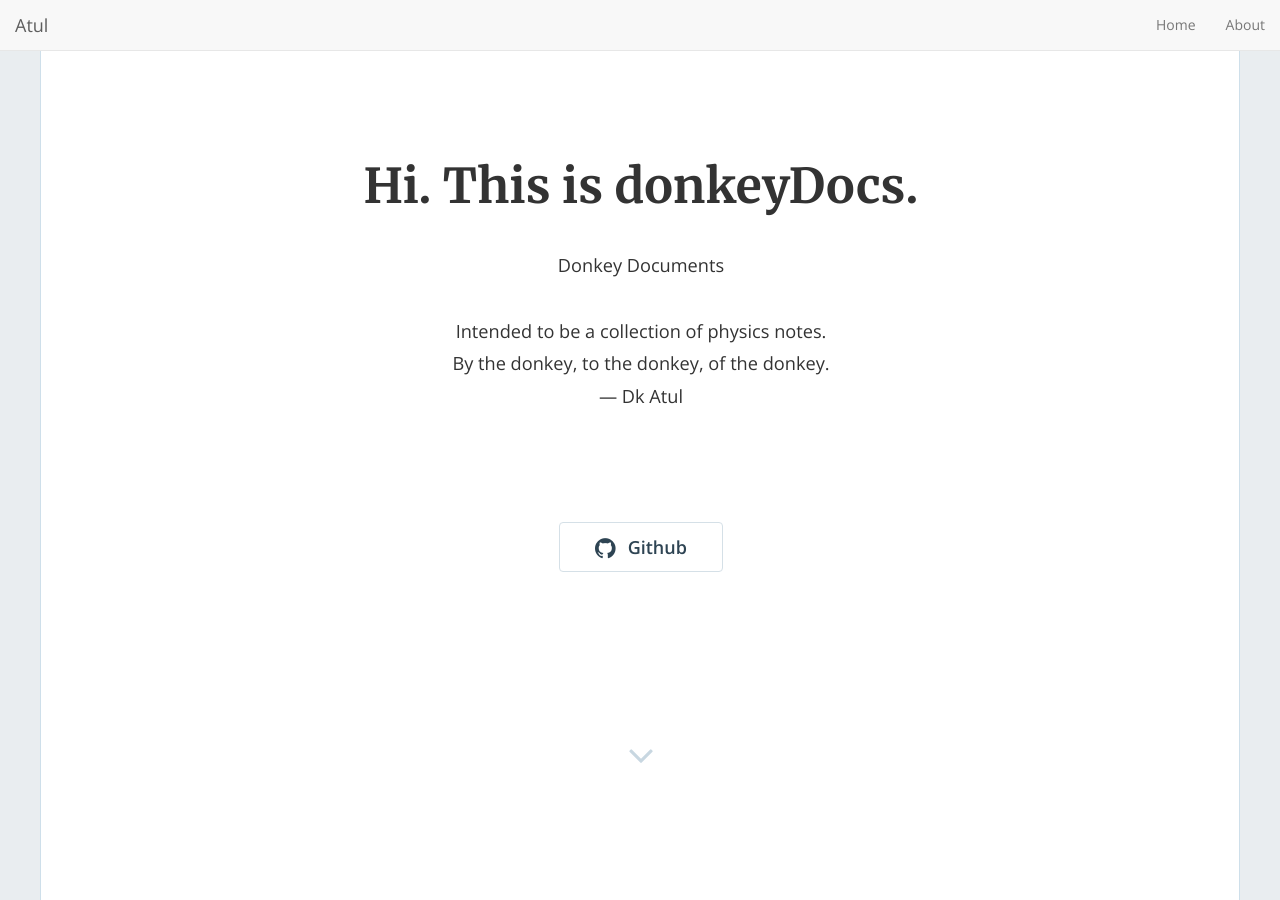
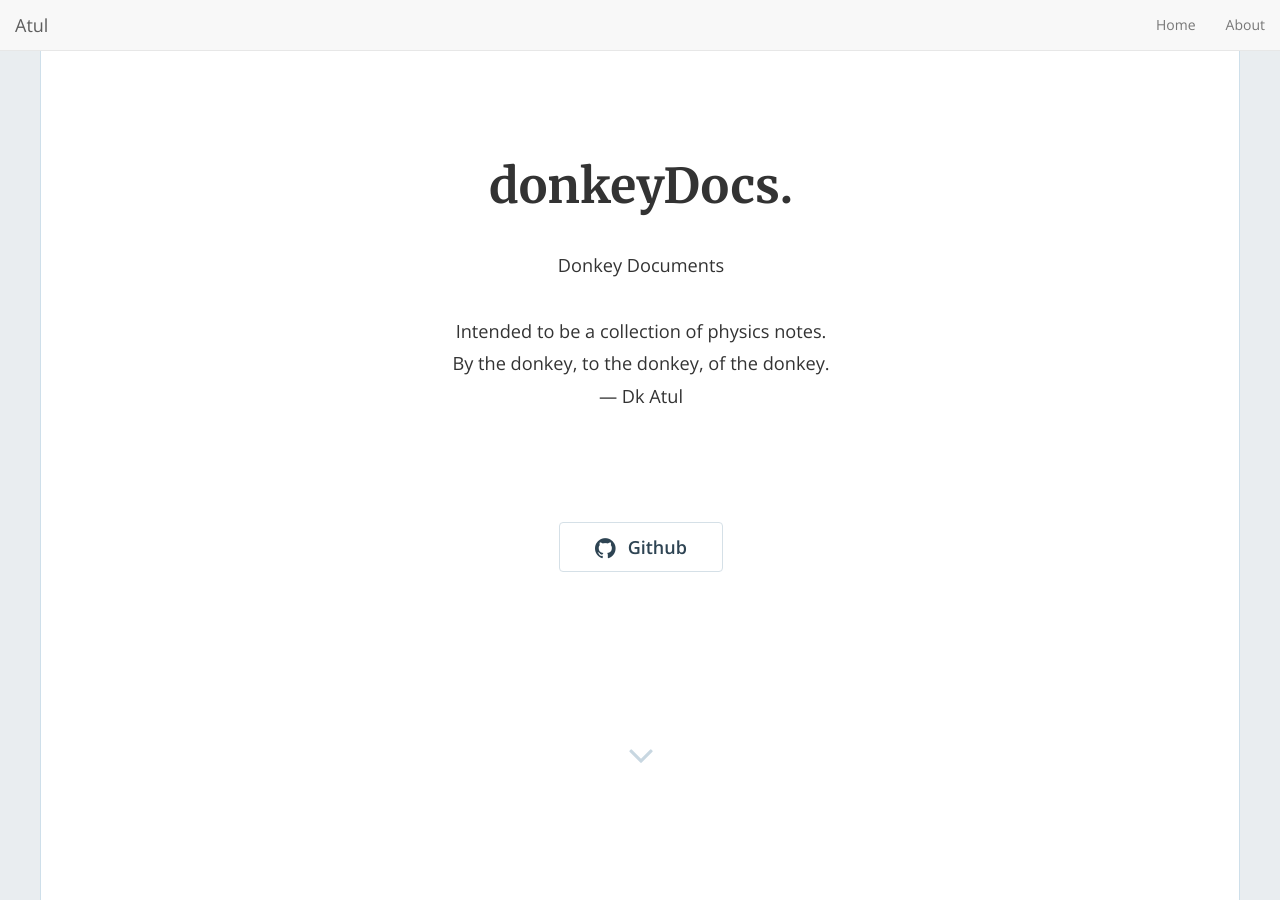
Before and after one commit to donkeyDocs/donkeyDocs.github.io, a Jekyll site: the page built from index.html, in a window 1280 px wide and 900 px high. Built offline with Jekyll 4.4.1, drawn with Linux system fonts in a browser that asks for light colours; nearby versions of some CDN libraries; the list of posts is cut into pages by our own code.

Commit message:
/ ‘_config.yml’

```diff
--- a/_config.yml
+++ b/_config.yml
@@ -13,7 +13,7 @@
 # you will see them accessed via {{ site.title }}, {{ site.email }}, and so on.
 # You can create any custom variable you would like, and they will be accessible
 # in the templates via {{ site.myvariable }}.
-title: "Hi. This is donkeyDocs."
+title: "donkeyDocs."
 email: 'atul.singh.arora@gmail.com'
 description: "Donkey Documents <br/> <br/> Intended to be a collection of physics notes. <br/> By the donkey, to the donkey, of the donkey. <br/> — Dk Atul"
 baseurl: "" # the subpath of your site, e.g. /blog
```
